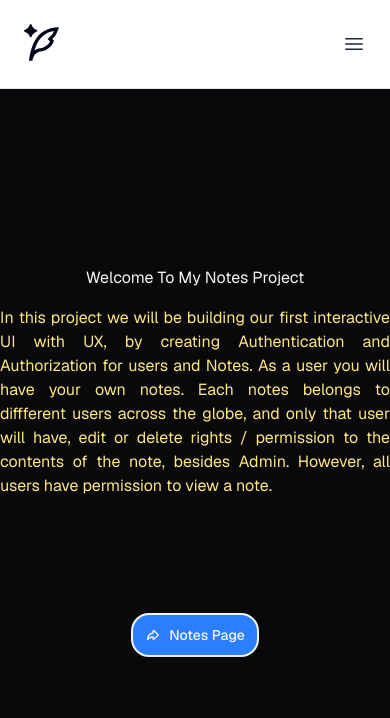
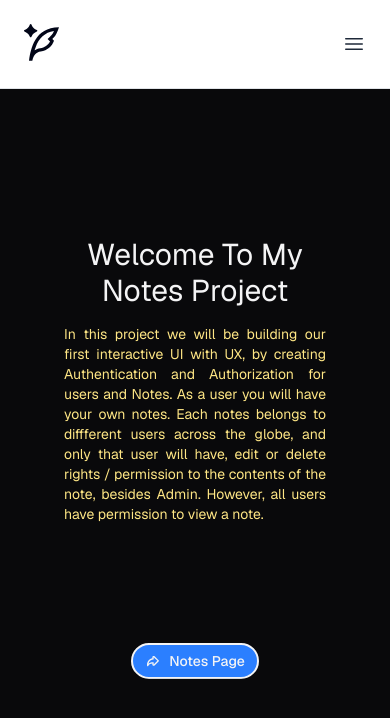
Before and after one commit to Shar-Hylton/react-express-test, a Next.js app in the folder client/: page / in a window 390 px wide. Shown: the top 718 px of the page. Built offline with nearby package versions, Linux system fonts and the light colour scheme; no server answers.

Commit message:
mobile update phase 2

```diff
--- a/client/src/app/globals.css
+++ b/client/src/app/globals.css
@@ -244,5 +244,26 @@ body {
     @apply transition-all duration-300 hover:scale-[1.02] hover:-translate-y-1 hover:shadow-xl;
   }
 
+.mobile-friendly{
+  @apply leading-relaxed;
+
+  & h1{
+    @apply text-3xl md:text-6xl;
+  }
+
+  & button{
+    @apply py-4 md:py-5 mb-4;
+  }
+
+  p {
+    @apply text-pretty hyphens-auto;
+  }
+}
 
 }
+main.mobile-friendly div {
+  @apply mx-auto px-16 max-w-7xl;
+  & p{
+    @apply text-sm sm:text-base;
+  }
+}
--- a/client/src/components/ExpandedNote.tsx
+++ b/client/src/components/ExpandedNote.tsx
@@ -48,7 +48,7 @@ export default function ExpandedNote({ note, onClose }: ExpandedNoteProps) {
         onClick={onClose}
       />
 
-      <div className="fixed inset-0 z-40 flex items-center justify-center p-8 pointer-events-none">
+      <div className="mobile-friendly fixed inset-0 z-40  flex items-center justify-center p-8 pointer-events-none">
         <motion.div
           layoutId={`note-${note._id}`}
            className="rounded-3xl overflow-hidden pointer-events-auto"
@@ -80,7 +80,9 @@ export default function ExpandedNote({ note, onClose }: ExpandedNoteProps) {
             className="
             relative
              w-225
-             max-w-[40vw]
+             max-w-[70vw]
+             sm:max-w-[50vw]
+             md:max-w-[40vw]
              max-h-[70vh]
              flex
              flex-col
@@ -96,12 +98,12 @@ export default function ExpandedNote({ note, onClose }: ExpandedNoteProps) {
               size="icon"
               className="
               absolute
-              top-4
-              right-4
-              md:top-2
-              md:right-2
+              top-2
+              right-2
+              sm:top-1
               sm:right-1
-              sm:top-2
+              md:top-3
+              md:right-3
               z-10
               rounded-full
               cursor-pointer
--- a/client/src/components/Main.tsx
+++ b/client/src/components/Main.tsx
@@ -30,10 +30,12 @@ export default function Home() {
     router.push("/notes");
   };
   return (
-    <main className="flex w-full max-w-3xl flex-col items-center justify-between bg-zinc-250 dark:bg-black ">
-      <h1 className=" lg:text-7xl sm:text-4xl text-center py-16  text-zinc-100">
+    <main className="mobile-friendly flex w-full max-w-3xl flex-col items-center justify-between bg-zinc-250 dark:bg-black ">
+      <div>
+      <h1 className="text-center py-16 text-zinc-100">
         Welcome To My Notes Project
       </h1>
+      </div>
       <br />
       <div className="text-transition">
         <p className="text-p text-motion">
@@ -44,7 +46,7 @@ export default function Home() {
 
       </div>
 
-      <div className=" flex mt-8 h-10 sm:h-5 ">
+      <div className=" flex mt-8 h-10">
         <Button
           variant="none"
           className="btn-blue btn-float my-4 mx-auto items-center justify-center"
--- a/client/src/components/NoteCard.tsx
+++ b/client/src/components/NoteCard.tsx
@@ -79,6 +79,9 @@ export default function NoteCard({
                 flex
                 flex-col
                 h-120
+                mx-8
+                sm:mx-auto
+                mobile-friendly
                 overflow-hidden
                 cursor-pointer
                 transition-shadow
@@ -155,17 +158,23 @@ export default function NoteCard({
                           "
                         />
 
-                        <div
+                        {/* Mobile / Tablet */}
+                        <motion.div
+                          initial={{ opacity: 0, y: 24 }}
+                          whileInView={{ opacity: 1, y: 0 }}
+                          viewport={{ once: true, amount: 0.3 }}
+                          transition={{
+                            duration: 0.7,
+                            ease: [0.16, 1, 0.3, 1],
+                          }}
                           className="
         absolute
         bottom-4
         left-1/2
         -translate-x-1/2
         z-20
-                           opacity-0
-                           group-hover:opacity-100
-                           transition-opacity
-                           duration-200
+
+        md:hidden
       "
                         >
                           <Button
@@ -173,8 +182,7 @@ export default function NoteCard({
                             onClick={(e) => {
                               e.stopPropagation();
                               onExpand();
-                                }
-                              }
+                            }}
                             className="
           cursor-pointer
           border
@@ -190,7 +198,46 @@ export default function NoteCard({
                           >
                             Read Full Note
                           </Button>
+                        </motion.div>
 
+                        {/* DESKTOP (hover only) */}
+                        <div
+                          className="
+        hidden
+        md:flex
+        absolute
+        bottom-4
+        left-1/2
+        -translate-x-1/2
+        z-20
+
+        opacity-0
+        group-hover:opacity-100
+        transition-opacity
+        duration-200
+      "
+                        >
+                          <Button
+                            size="sm"
+                            onClick={(e) => {
+                              e.stopPropagation();
+                              onExpand();
+                            }}
+                            className="
+          cursor-pointer
+          border
+          border-white/40
+          bg-white/30
+          backdrop-blur-md
+          text-slate-900
+          shadow-lg
+          hover:bg-white/50
+          transition-all
+          rounded-full
+        "
+                          >
+                            Read Full Note
+                          </Button>
                         </div>
                       </>
                     )}
```
Also changed, not shown: 1 other file (tests, documents, lock files or other folders). Lines whose indentation alone changed are shown as unchanged.
